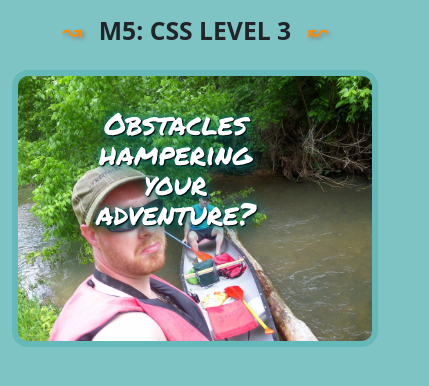
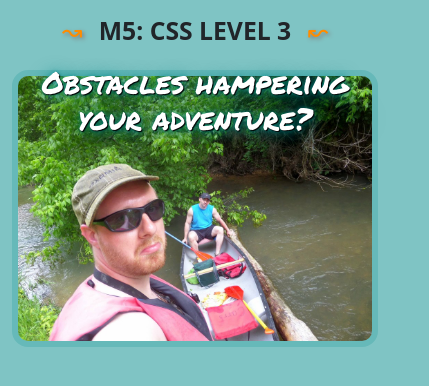
Before and after one commit to becom1ng/MasteringHTMLandCSS, a plain HTML site: page M5 CSS Level 3/index.html in a window 390 px wide. Shown: the whole page, 429 px wide, since content can reach past the window. Drawn offline with nearby package versions, Linux system fonts and the light colour scheme.

Commit message:
Overlay inline extension to fix wrap

```diff
--- a/M5 CSS Level 3/style.css
+++ b/M5 CSS Level 3/style.css
@@ -28,14 +28,15 @@ img {
 
 .overlay {
   position: absolute;
-  top: 20%;
-  left: 45%;
+  top: 18%;
+  left: 50%;
   transform: translate(-50%, -50%);
+  inline-size: 120%;
 }
 
 .amazing {
   font-family: "Permanent Marker", cursive;
-  line-height: 100%;
+  line-height: 120%;
   font-size: 48px;
   color: white;
   text-shadow:
@@ -50,13 +51,15 @@ img {
 }
 
 @media screen and (max-width: 768px){
-  .amazing {
+  .overlay {
+    top: 14%;
     font-size: 34px;
   }
 }
 
 @media screen and (max-width: 480px){
-  .amazing {
+  .overlay {
+    top: 12%;
     font-size: 30px;
   }
 }
```
